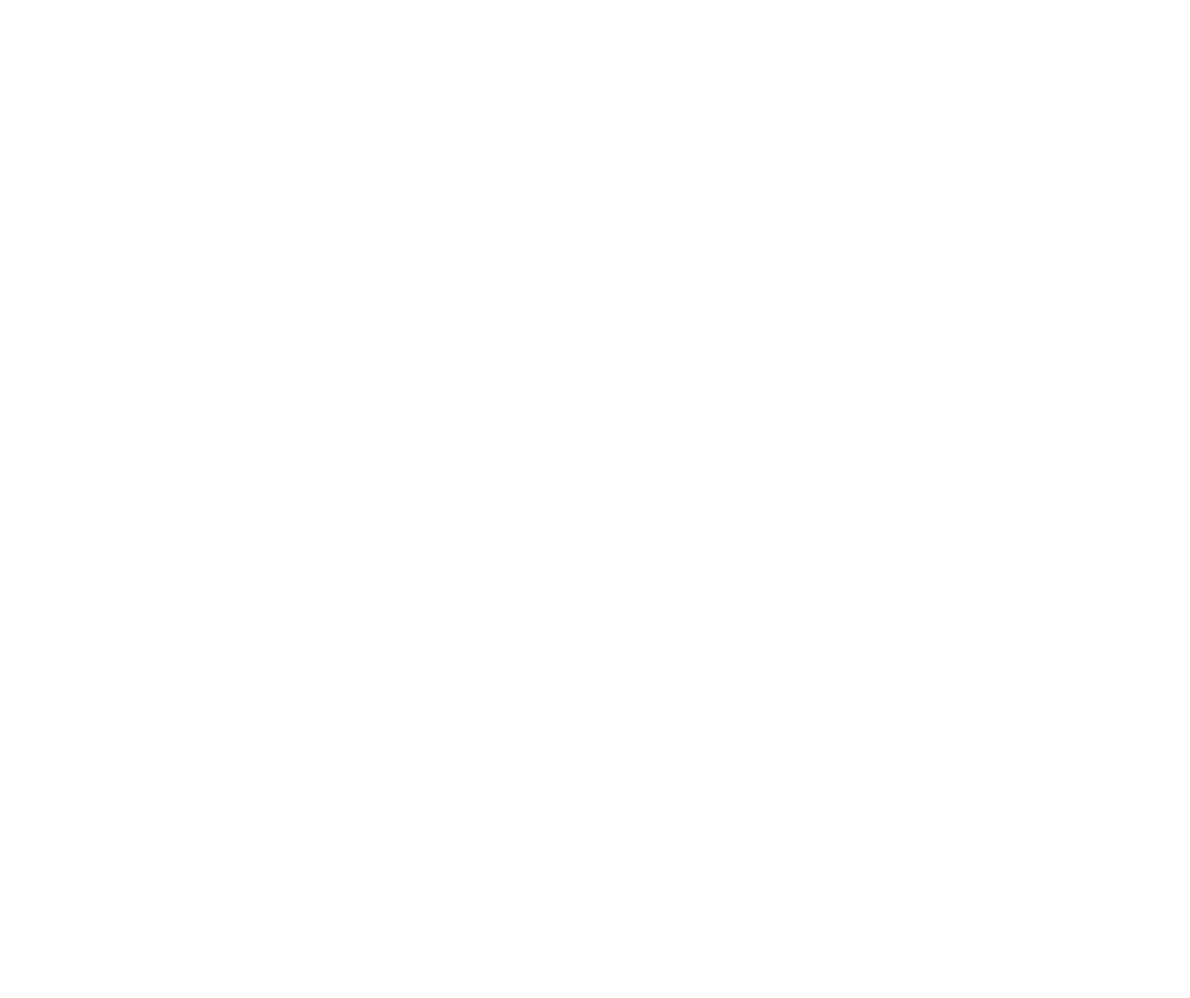
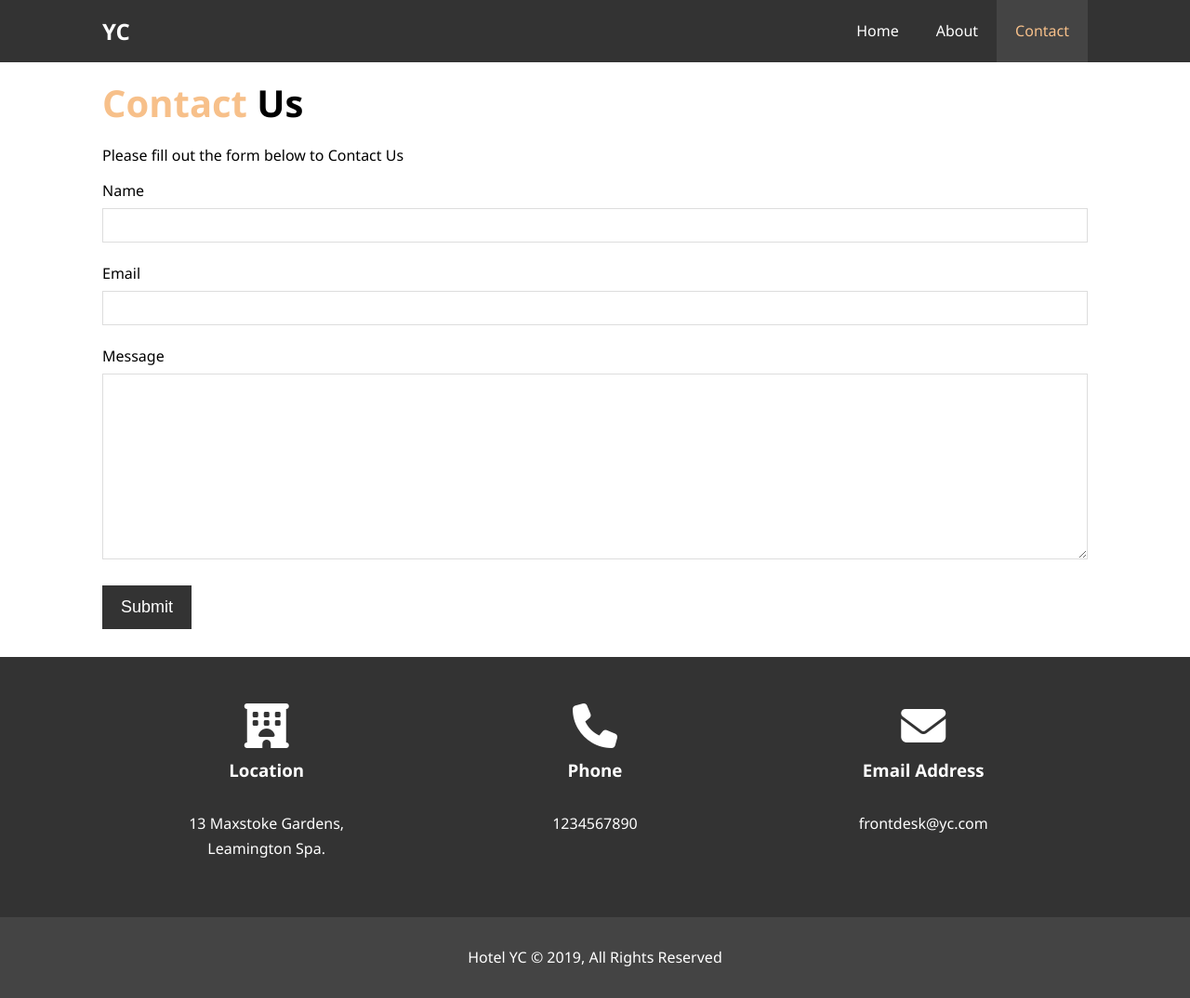
Before and after one commit to yashik777-nb/HotelWebsite, a plain HTML site: page contact.html in a window 1280 px wide. Shown: the whole page at 93% size. Before the commit the page ends 800 px from the top, so only its background shows below. Drawn offline with Linux system fonts and the light colour scheme.

Commit message:
Conact Us

```diff
--- a/CSS/style.css
+++ b/CSS/style.css
@@ -240,3 +240,31 @@
     margin-right: 40px;
     border-radius: 50%;
 }
+
+/* Contact Us Form */
+
+#contact-form .form-group {
+    margin-bottom: 20px;
+}
+
+#contact-form label {
+    margin-bottom: 5px;
+    display: block;
+}
+
+#contact-form input,
+#contact-form textarea {
+    width: 100%;
+    padding: 10px;
+    border: 1px solid #ddd;
+}
+
+#contact-form textarea {
+    height: 200px;
+}
+
+#contact-form input:focus,
+#contact-form textarea:focus {
+    outline: none;
+    border-color: #f7c08a;
+}
--- a/contact.html
+++ b/contact.html
@@ -0,0 +1,79 @@
+<!DOCTYPE html>
+<html lang="en">
+
+<head>
+    <meta charset="UTF-8">
+    <meta name="viewport" content="width=device-width, initial-scale=1.0">
+    <meta name="description" content="This is a good hotel in Leamington.">
+    <meta name="keywords" content="Hotel, leamington spa, biryani">
+    <script src="https://kit.fontawesome.com/23714e2e1d.js" crossorigin="anonymous"></script>
+    <link rel="stylesheet" href="./CSS/style.css">
+    <title>Hotel BT | Contact</title>
+</head>
+
+<body>
+    <header>
+        <nav id="navBar">
+            <div class="container">
+                <h1 class="logo"><a href="index.html">YC</a></h1>
+                <ul>
+                    <li><a href="index.html">Home</a></li>
+                    <li><a href="about.html">About</a></li>
+                    <li><a href="contact.html" class="current">Contact</a></li>
+                </ul>
+            </div>
+        </nav>
+    </header>
+
+
+    <section id="contact-form" class="py-3">
+        <div class="container">
+            <h1 class="l-heading"><span class="text-primary">Contact</span> Us</h1>
+            <p>Please fill out the form below to Contact Us</p>
+            <form action="">
+                <div class="form-group">
+                    <label for="name">Name</label>
+                    <input type="text" name="name" id="name">
+                </div>
+                <div class="form-group">
+                    <label for="email">Email</label>
+                    <input type="email" name="email" id="email">
+                </div>
+
+                <div class="form-group">
+                    <label for="message">Message</label>
+                    <textarea name="message" id="message"></textarea>
+                </div>
+                <button class="btn" type="submit">Submit</button>
+            </form>
+        </div>
+    </section>
+
+    <section id="contact-info" class="bg-dark">
+        <div class="container">
+            <div class="box">
+                <i class="fas fa-hotel fa-3x"></i>
+                <h3>Location</h3>
+                <p>13 Maxstoke Gardens, Leamington Spa.</p>
+            </div>
+            <div class="box">
+                <i class="fas fa-phone fa-3x"></i>
+                <h3>Phone</h3>
+                <p>1234567890</p>
+            </div>
+            <div class="box">
+                <i class="fas fa-envelope fa-3x"></i>
+                <h3>Email Address</h3>
+                <p>frontdesk@yc.com</p>
+            </div>
+        </div>
+    </section>
+
+
+
+    <footer id="main-footer">
+        <p>Hotel YC &copy; 2019, All Rights Reserved</p>
+    </footer>
+</body>
+
+</html>
```
Also changed, not shown: about.html (+1 -1 lines).
